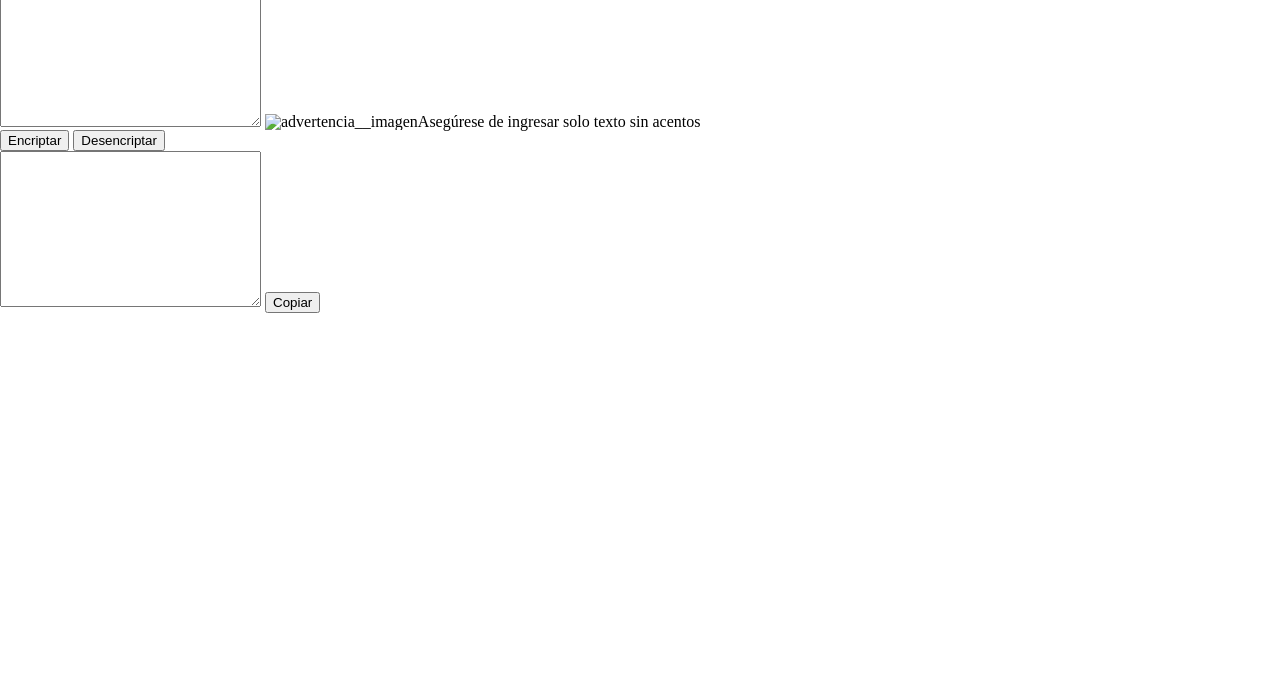
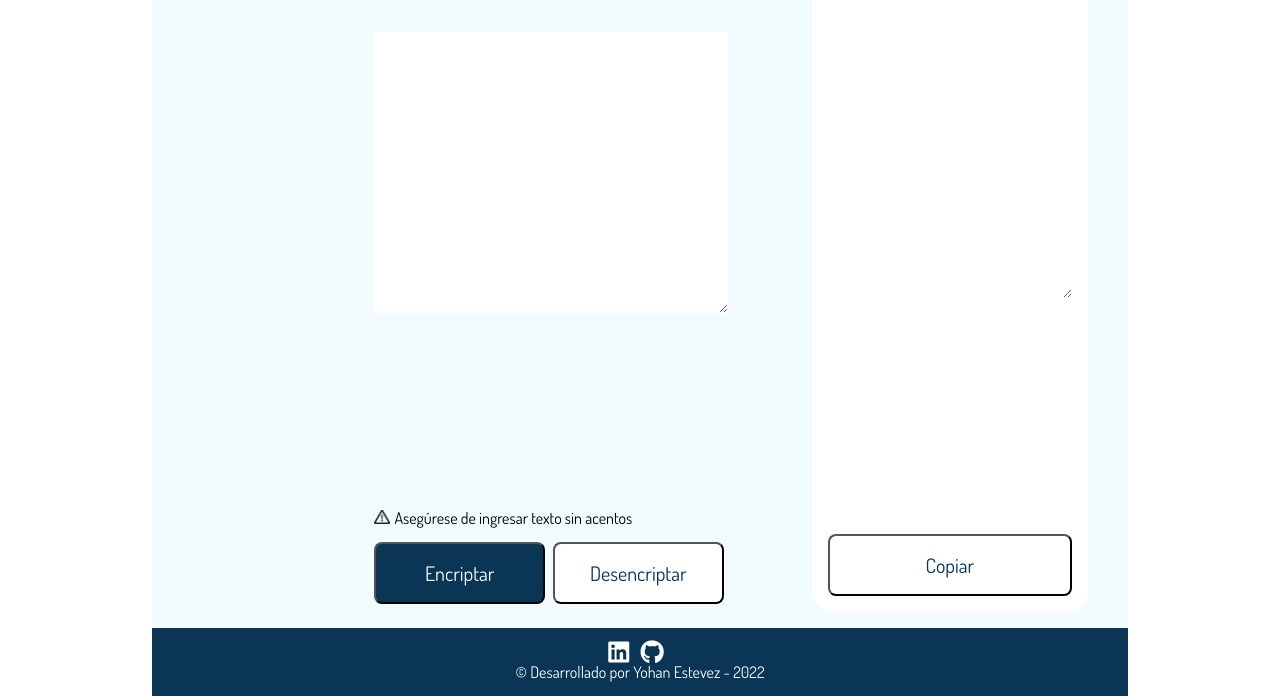
Before and after one commit to estevezruedayohan/challengeOne_encriptador2, a plain HTML site: page index.html in a window 1280 px wide. Shown: the part 104-800 px from the top of the page. Drawn offline with Linux system fonts and the light colour scheme.

Commit message:
agregando css general al proyecto

```diff
--- a/css/style.css
+++ b/css/style.css
@@ -1,12 +1,133 @@
 :root{
-    --white: #ffffff;
+    --black: #000000;
     --darkblue: #0A3554;
     --lighblue: #F2FCFF;
-    --black: #000000;
     --lighgray: #6C6C6C;
+    --white: #ffffff;
     --font-contenido:'Dosis', sans-serif;
     --sm: 1rem;
     --md: 1.25rem;
     --lg: 1.5rem;
     --xlg: 1.75rem;
 }
+
+body{
+    font-family: 'Dosis', sans-serif;
+}
+
+.contenedor__principal{
+    background: var(--lighblue);
+    display: flex;
+    height: calc(100vh - 100px) ;
+    margin: auto;
+    padding: 1rem 2.5rem;
+    width: 70%;
+}
+
+.menu{
+    height: fit-content;
+    margin-right: 2.5rem;
+    width: 15%;
+}
+
+.acodificar{
+    display: flex;
+    flex-direction: column;
+    margin: 7rem 5rem 0 0;
+    padding: 8px;
+    width: 50%;
+}
+
+
+.acodificar__text{
+    border: none;
+    color: var(--darkblue);
+    font-family: var(--font-contenido);
+    font-size: var(--xlg);
+    font-weight: 600;
+    height: 45%;
+    padding: 12px;
+    width: calc(100% - 20px);
+}
+
+.acodificar__advertencia{
+    margin: auto auto 8px 0;
+}
+
+.advertencia__imagen{
+    font-weight: bold;
+    margin-right: 4px;
+    width: 16px;
+}
+
+.acodificar__botones{
+    margin: 8px auto 0 0;
+    display: flex;
+    flex-direction: row;
+    justify-content:space-around;
+    width: 100%;
+}
+
+.boton__general {
+    border-radius: 8px;
+    font-family: var(--font-contenido);
+    font-size: var(--md);
+    padding: 16px;
+}
+
+.btn__encriptar{
+    background-color: var(--darkblue);
+    color: var(--lighblue);
+    margin-right: 4px;
+    width: 50%;
+}
+
+.btn__desencriptar{
+    background-color: var(--white);
+    color: var(--darkblue);
+    margin-left: 4px;
+    width: 50%;
+}
+
+.codificado{
+    background: var(--white);
+    border-radius: 20px;
+    display: flex;
+    flex-direction: column;
+    margin-top: 2.5rem;
+    padding: 16px;
+    width: 35%;
+}
+
+.codificado__text{
+    width: calc(100% - 16px);
+    height: 50%;
+    border: none;
+    font-family: var(--font-contenido);
+    font-size: var(--md);
+    padding: 8px;
+}
+
+.btn__Copiar{
+    background-color: var(--white);
+    color: var(--darkblue);
+    margin: auto 0 0 0;
+}
+
+.footer{
+    background: var(--darkblue);
+    color: var(--lighblue);
+    justify-content: center;
+    margin: auto;
+    padding: 1rem 2.5rem;
+    text-align: center;
+    width: 70%;
+}
+
+.footer-redes{
+    margin-bottom: 4px;
+}
+
+.fa-brands{
+    margin-right: 8px;
+}
--- a/index.html
+++ b/index.html
@@ -8,30 +8,39 @@
     <link rel="stylesheet" href="css/style.css">
     <link rel="preconnect" href="https://fonts.googleapis.com">
     <link rel="preconnect" href="https://fonts.gstatic.com" crossorigin>
-    <link href="https://fonts.googleapis.com/css2?family=Dosis:wght@400&display=swap" rel="stylesheet">
+    <link href="https://fonts.googleapis.com/css2?family=Dosis&display=swap" rel="stylesheet">
+    <script src="https://kit.fontawesome.com/a4c716146a.js" crossorigin="anonymous"></script>
     <title>Encriptador de Texto</title>
 </head>
 <body>
     <main class="contenedor__principal">
         <nav class="menu">
-            <img src="img/logo.png" alt="home" class="menu__imagen">
+            <a href="#">
+                <img src="img/logo.png" alt="home" class="menu__imagen">
+            </a>
         </nav>
         <section class="acodificar">
-            <textarea class="acodificar__text" name="acodificar-text" id="acodificar-text" cols="30" rows="10"></textarea>
+            <textarea class="acodificar__text" name="acodificar-text" id="acodificar-text" ></textarea>
             <span class="acodificar__advertencia">
-                <img src="" alt="advertencia__imagen">Asegúrese de ingresar solo texto sin acentos
+                <img class="advertencia__imagen" src="img/alert.png" alt="advertencia">Asegúrese de ingresar texto sin acentos
             </span>
             <div class="acodificar__botones">
-                <button class="acodificar__btn__encriptar">Encriptar</button>
-                <button class="acodificar__btn__desencriptar">Desencriptar</button>
+                <button class="boton__general btn__encriptar">Encriptar</button>
+                <button class="boton__general btn__desencriptar">Desencriptar</button>
             </div>
         </section>
         <section class="codificado">
             <textarea class="codificado__text" name="codificado-text" id="codificado-text" cols="30" rows="10"></textarea>
-                <button class="codificado__btn__Copiar">Copiar</button>
+                <button class="boton__general btn__Copiar">Copiar</button>
             </div>
         </section>
-        <footer class="footer"></footer>
     </main>
+    <footer class="footer">
+        <div class="footer-redes">
+            <a href="#" class="footer-red-icon"><i class="fa-brands fa-linkedin fa-xl fa-inverse"> </i></a>
+            <a href="#" class="footer-red-icon"><i class="fa-brands fa-github fa-xl fa-inverse"> </i></a>
+        </div>
+        <p>&copy; Desarrollado por Yohan Estevez - 2022</p>
+    </footer>
 </body>
 </html>
```
Also changed, not shown: img/alert.jpg (added), img/alert.png (added).
